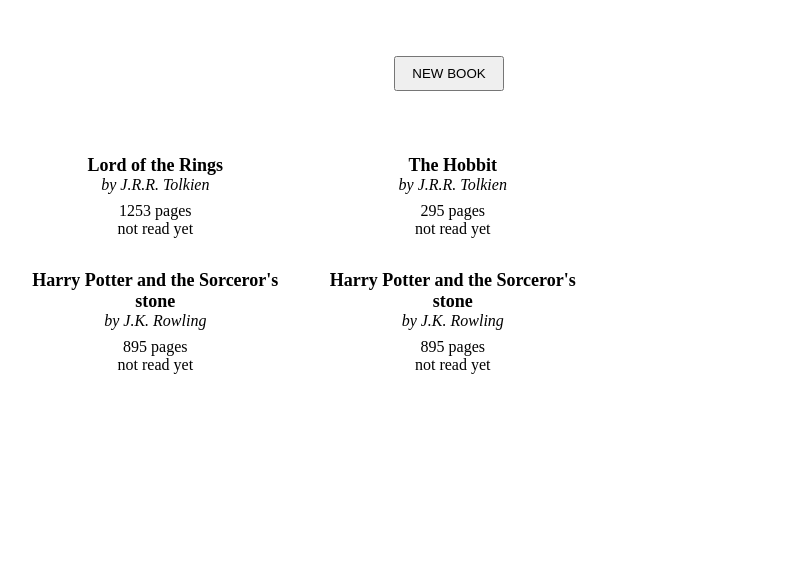
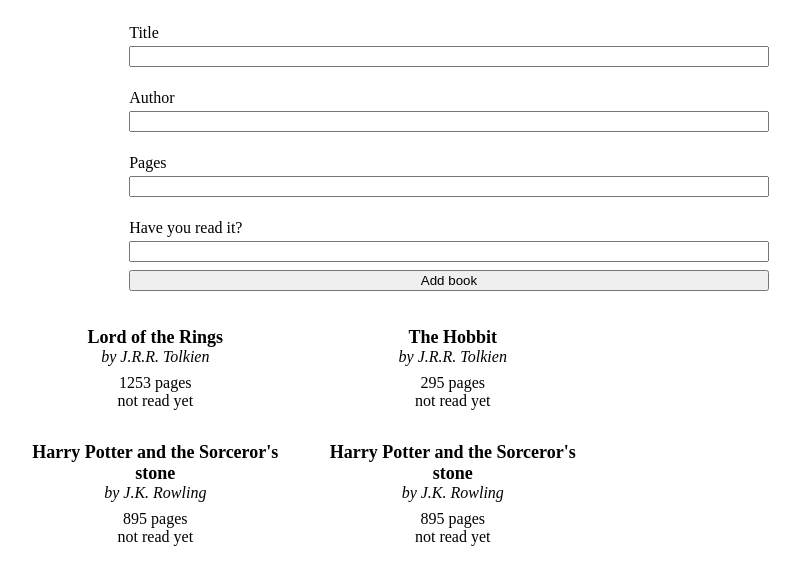
Before and after one commit to KonnorRogers/libraryBookJS, a website with bundled scripts: page src/index.html in a window 1280 px wide. Both pictures are taken after a click on the button "NEW BOOK". Shown: the whole page, without its empty margins (191-991 px from the left). Built offline with nearby package versions, Linux system fonts and the light colour scheme.

Commit message:
adding elements via document fragments

```diff
--- a/src/index.html
+++ b/src/index.html
@@ -10,6 +10,15 @@
     <div id="root">
       <div id="new-book">
         <button id="add-book">NEW BOOK</button>
+        <!-- <form class="book-form-show" id="add-book-form"> -->
+        <form class="hide" id="add-book-form" name="addBookForm">
+          Title<input type="text" name="title" /><br />
+          Author<input type="text" name="author" /> <br />
+          Pages<input type="text" name="pages" /> <br />
+          Have you read it?<input type="text" name="has-read" />
+          <!-- <button id="add-book-form-submit">Add book</button> -->
+          <input type="submit" value="Add book" id="add-book-button-submit" />
+        </form>
       </div>
     </div>
   </body>
--- a/src/index.js
+++ b/src/index.js
@@ -15,6 +15,7 @@
   'J.K. Rowling',
   895,
 );
+
 library.addBook(book1);
 library.addBook(book2);
 library.addBook(book3);
--- a/src/js/library.js
+++ b/src/js/library.js
@@ -19,17 +19,55 @@
 // }
 
 Library.prototype.render = function(books = this.books) {
-  const div = document.getElementById('root');
+  const bookButton = document.getElementById('add-book');
+  this.addNewBookButtonListener(bookButton);
+
+  this.addBookSubmitListener();
+
+  const root = document.getElementById('root');
   const docFrag = document.createDocumentFragment();
-
   books.forEach((book, index) => {
     docFrag.appendChild(book.HTMLInfo(index));
   });
 
-  div.appendChild(docFrag);
+  root.appendChild(docFrag);
 };
 
-Library.prototype.renderBookForm = function() {
-  const div = document.getElementById('add-book');
-  div.classList.add('hide');
+Library.prototype.addNewBookButtonListener = function(element) {
+  element.addEventListener('click', () => this.handleNewBookClick());
 };
+
+Library.prototype.addBookSubmitListener = function() {
+  const submit = document.getElementById('add-book-form');
+  submit.addEventListener('submit', e => this.handleAddBookSubmit(e));
+};
+
+Library.prototype.handleAddBookSubmit = function(e) {
+  e.preventDefault();
+  const form = document.getElementById('add-book-form');
+
+  const formData = new FormData(form);
+
+  // value is an array, data[0] === propertyName
+  //                    data[1] === properyValue
+  for (const data of formData) {
+    const field = data[0];
+    const value = data[1];
+    console.log(field);
+    console.log(value);
+  }
+
+  // // Rerenders the book using the given input
+  // this.render();
+  // // This prevents the form from attempting to submit the data
+  return false;
+};
+
+Library.prototype.handleNewBookClick = function() {
+  const addBook = document.getElementById('add-book');
+  addBook.classList.add('hide');
+
+  const bookForm = document.getElementById('add-book-form');
+  bookForm.classList.remove('hide');
+  bookForm.classList.add('book-form-show');
+};
--- a/src/style.css
+++ b/src/style.css
@@ -43,3 +43,25 @@
   font-style: italic;
   padding-bottom: 0.5rem;
 }
+
+.hide {
+  display: none;
+}
+.show {
+  display: block;
+}
+
+.book-form-show {
+  display: flex;
+  width: 75%;
+  flex-wrap: wrap;
+  margin: auto;
+}
+
+.book-form-show > * {
+  width: 100%;
+  margin: 0.25rem auto;
+}
+
+.book-form-show > input {
+}
```
